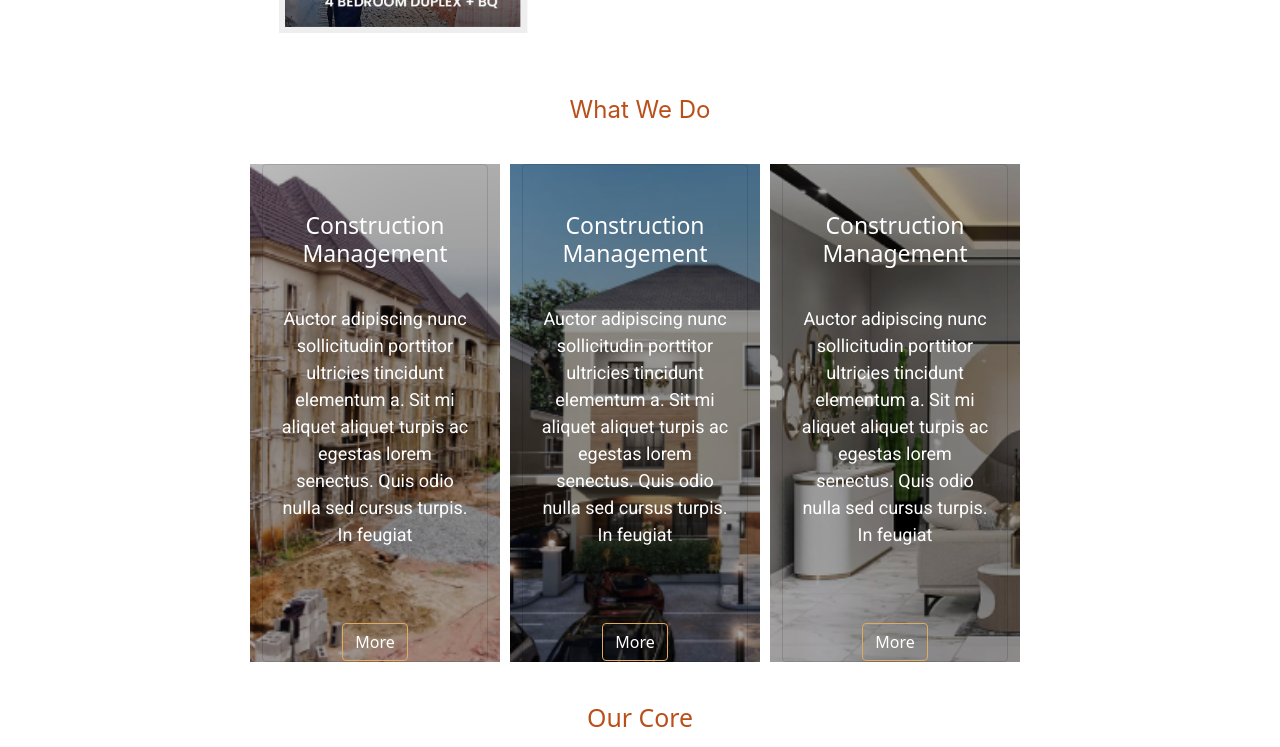
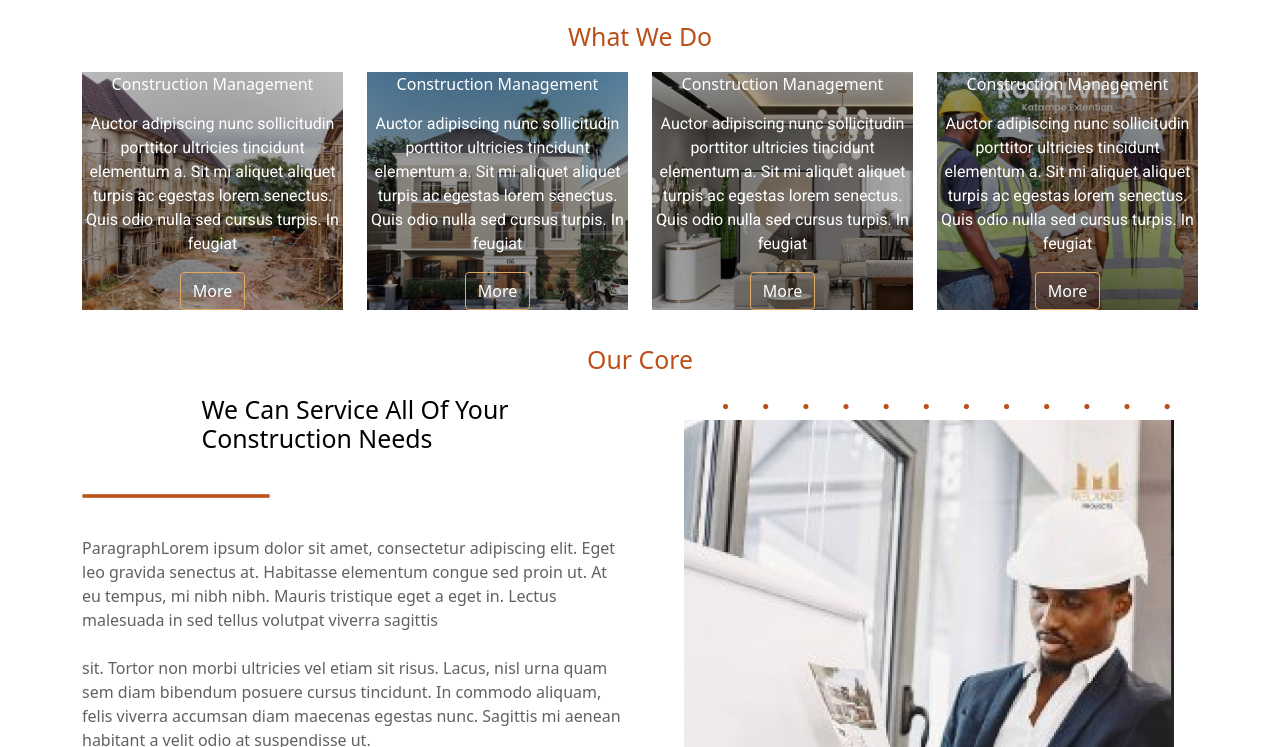
Before and after one commit to Regicyber/Melange-homepage, a plain HTML site: page index.html in a window 1280 px wide. Shown: the part 1194-1941 px from the top of the page. Drawn offline with Linux system fonts and the light colour scheme; files whose address does not match are found by name.

Commit message:
updates
looks goooooood

```diff
--- a/index.html
+++ b/index.html
@@ -40,14 +40,10 @@
             </div>
         </nav><!-- End: Navigation with Button -->
     </div><!-- Start: Carousel Container -->
-    <div class="container">
+    <div class="container" style="padding-top: 11px;">
         <div class="carousel slide" data-bs-ride="carousel" id="carousel-1" style="border-radius: 1px;">
             <div class="carousel-inner" style="border-radius: 14px;">
-                <div class="carousel-item active">
-                    <div><img src="assets/img/carouselImg%201wText.png" alt="Slide Image">
-                        <p style="position: absolute;">Welcome To Melange Projects</p>
-                    </div>
-                </div>
+                <div class="carousel-item active"><img class="w-100 d-block" src="assets/img/carouselImg%201wText.png" alt="Slide Image"></div>
                 <div class="carousel-item"><img class="w-100 d-block" src="assets/img/carouselImg%202.png" alt="Slide Image"></div>
                 <div class="carousel-item"><img class="w-100 d-block" src="assets/img/carouselImg3.png" alt="Slide Image"></div>
                 <div class="carousel-item"><img class="w-100 d-block" src="assets/img/carouselImg4.png" alt="Slide Image"></div>
@@ -83,48 +79,43 @@
         </div>
     </div><!-- End: About Us Container -->
     <!-- Start: What We Do Container -->
-    <div class="container-md" style="padding-top: 54px;padding-bottom: 110px;margin-bottom: 20px;">
-        <header>
-            <p class="text-center" style="font-size: 24px;color: #BA4F19;font-family: inter;padding-bottom: 20px;">What We Do</p>
-        </header>
-        <div class="row row-cols-4 row-cols-sm-1 row-cols-md-2 row-cols-lg-2 row-cols-xl-4 row-cols-xxl-4 justify-content-center" style="height: 300.406px;margin-right: 0px;margin-left: 0px;">
-            <div class="col-1 flex-shrink-1 order-first" style="background: url(&quot;assets/img/services%20bg3.png&quot;) no-repeat;background-size: cover;margin-bottom: 21px;margin-right: 10px;width: 250px;">
-                <div>
-                    <div class="card" style="background: rgba(255,255,255,0);">
-                        <div class="card-body" style="background: rgba(255,255,255,0);height: auto;padding-top: 47px;">
-                            <h4 class="card-title" style="color: rgb(255,255,255);text-align: center;font-size: 23px;padding-bottom: 10px;">Construction Management</h4>
-                            <p class="card-text" style="padding-bottom: 33px;padding-right: 0px;padding-top: 20px;color: rgb(255,255,255);text-align: center;font-family: Roboto, sans-serif;font-size: 18px;">Auctor adipiscing nunc sollicitudin porttitor ultricies tincidunt elementum a. Sit mi aliquet aliquet turpis ac egestas lorem senectus. Quis odio nulla sed cursus turpis. In feugiat </p>
-                        </div>
-                        <div class="d-sm-flex d-md-flex d-lg-flex justify-content-center justify-content-sm-center justify-content-md-center justify-content-lg-center justify-content-xl-center"><button class="btn btn-primary active d-xl-flex align-items-xl-center" type="button" style="margin-top: 26px;border-color: #E0AB5F;background: rgba(13,110,253,0);">More</button></div>
-                    </div>
+    <div class="container" style="padding-top: 25px;">
+        <div>
+            <h4 style="font-size: 24.868px;text-align: center;color: #BA4F19;padding-bottom: 12px;">What We Do</h4>
+        </div>
+        <div class="row">
+            <div class="col-md-3" style="padding-bottom: 10px;">
+                <div style="background: url(&quot;assets/img/services%20bg3.png&quot;);background-size: cover;">
+                    <p class="text-center text-white" style="font-size: 16px;">Construction Management</p>
+                    <p class="text-white" style="font-size: 16px;font-family: Roboto, sans-serif;text-align: center;">Auctor adipiscing nunc sollicitudin porttitor ultricies tincidunt elementum a. Sit mi aliquet aliquet turpis ac egestas lorem senectus. Quis odio nulla sed cursus turpis. In feugiat </p>
+                    <div class="text-center"><button class="btn btn-primary" type="button" style="background: rgba(13,110,253,0);border-color: #E0AB5F;">More</button></div>
                 </div>
             </div>
-            <div class="col order-2" style="background: url(&quot;assets/img/services%20bg4.png&quot;) no-repeat;background-size: cover;margin-bottom: 21px;margin-right: 10px;width: 250px;">
-                <div>
-                    <div class="card" style="background: rgba(255,255,255,0);">
-                        <div class="card-body" style="background: rgba(255,255,255,0);height: auto;padding-top: 47px;">
-                            <h4 class="card-title" style="color: rgb(255,255,255);text-align: center;font-size: 23px;padding-bottom: 10px;">Construction Management</h4>
-                            <p class="card-text" style="padding-bottom: 33px;padding-right: 0px;padding-top: 20px;color: rgb(255,255,255);text-align: center;font-family: Roboto, sans-serif;font-size: 18px;">Auctor adipiscing nunc sollicitudin porttitor ultricies tincidunt elementum a. Sit mi aliquet aliquet turpis ac egestas lorem senectus. Quis odio nulla sed cursus turpis. In feugiat </p>
-                        </div>
-                        <div class="d-sm-flex d-md-flex d-lg-flex justify-content-center justify-content-sm-center justify-content-md-center justify-content-lg-center justify-content-xl-center"><button class="btn btn-primary active d-xl-flex align-items-xl-center" type="button" style="margin-top: 26px;border-color: #E0AB5F;background: rgba(13,110,253,0);">More</button></div>
-                    </div>
+            <div class="col-md-3" style="padding-bottom: 10px;">
+                <div style="background: url(&quot;assets/img/services%20bg4.png&quot;);background-size: cover;">
+                    <p class="text-center text-white" style="font-size: 16px;">Construction Management</p>
+                    <p class="text-white" style="font-size: 16px;font-family: Roboto, sans-serif;text-align: center;">Auctor adipiscing nunc sollicitudin porttitor ultricies tincidunt elementum a. Sit mi aliquet aliquet turpis ac egestas lorem senectus. Quis odio nulla sed cursus turpis. In feugiat </p>
+                    <div class="text-center"><button class="btn btn-primary" type="button" style="background: rgba(13,110,253,0);border-color: #E0AB5F;">More</button></div>
                 </div>
             </div>
-            <div class="col order-3" style="background: url(&quot;assets/img/services%20bg1.png&quot;) no-repeat;background-size: cover;margin-bottom: 21px;margin-right: 10px;width: 250px;">
-                <div>
-                    <div class="card" style="background: rgba(255,255,255,0);">
-                        <div class="card-body" style="background: rgba(255,255,255,0);height: auto;padding-top: 47px;">
-                            <h4 class="card-title" style="color: rgb(255,255,255);text-align: center;font-size: 23px;padding-bottom: 10px;">Construction Management</h4>
-                            <p class="card-text" style="padding-bottom: 33px;padding-right: 0px;padding-top: 20px;color: rgb(255,255,255);text-align: center;font-family: Roboto, sans-serif;font-size: 18px;">Auctor adipiscing nunc sollicitudin porttitor ultricies tincidunt elementum a. Sit mi aliquet aliquet turpis ac egestas lorem senectus. Quis odio nulla sed cursus turpis. In feugiat </p>
-                        </div>
-                        <div class="d-sm-flex d-md-flex d-lg-flex justify-content-center justify-content-sm-center justify-content-md-center justify-content-lg-center justify-content-xl-center"><button class="btn btn-primary active d-xl-flex align-items-xl-center" type="button" style="margin-top: 26px;border-color: #E0AB5F;background: rgba(13,110,253,0);">More</button></div>
-                    </div>
+            <div class="col-md-3" style="padding-bottom: 10px;">
+                <div style="background: url(&quot;assets/img/services%20bg1.png&quot;);background-size: cover;">
+                    <p class="text-center text-white" style="font-size: 16px;">Construction Management</p>
+                    <p class="text-white" style="font-size: 16px;font-family: Roboto, sans-serif;text-align: center;">Auctor adipiscing nunc sollicitudin porttitor ultricies tincidunt elementum a. Sit mi aliquet aliquet turpis ac egestas lorem senectus. Quis odio nulla sed cursus turpis. In feugiat </p>
+                    <div class="text-center"><button class="btn btn-primary" type="button" style="background: rgba(13,110,253,0);border-color: #E0AB5F;">More</button></div>
+                </div>
+            </div>
+            <div class="col-md-3" style="padding-bottom: 10px;">
+                <div style="background: url(&quot;assets/img/services%20bg2.png&quot;);background-size: cover;">
+                    <p class="text-center text-white" style="font-size: 16px;">Construction Management</p>
+                    <p class="text-white" style="font-size: 16px;font-family: Roboto, sans-serif;text-align: center;">Auctor adipiscing nunc sollicitudin porttitor ultricies tincidunt elementum a. Sit mi aliquet aliquet turpis ac egestas lorem senectus. Quis odio nulla sed cursus turpis. In feugiat </p>
+                    <div class="text-center"><button class="btn btn-primary" type="button" style="background: rgba(13,110,253,0);border-color: #E0AB5F;">More</button></div>
                 </div>
             </div>
         </div>
     </div><!-- End: What We Do Container -->
     <!-- Start: Our Core Container -->
-    <div class="container" style="padding-top: 108px;">
+    <div class="container" style="padding-bottom: 18px;padding-top: 25px;">
         <h4 style="font-size: 24.868px;text-align: center;color: #BA4F19;padding-bottom: 12px;">Our Core</h4>
         <div class="row row-cols-sm-1 row-cols-md-1 row-cols-lg-2 row-cols-xl-2 row-cols-xxl-2 justify-content-center">
             <div class="col">
@@ -136,7 +127,7 @@
         </div>
     </div><!-- End: Our Core Container -->
     <!-- Start: Our Projects Container -->
-    <div class="container" style="background: #F5F5F5;padding-top: 0px;">
+    <div class="container" style="background: #F5F5F5;padding-top: 13px;">
         <h4 style="font-size: 24.868px;text-align: center;color: #BA4F19;padding-top: 14px;">Our Projects</h4>
         <div class="row row-cols-sm-1 row-cols-md-2 row-cols-lg-3 row-cols-xl-3 row-cols-xxl-3 d-sm-flex d-md-flex justify-content-center align-items-center justify-content-sm-center" style="padding-top: 40px;padding-bottom: 45px;">
             <div class="col d-sm-flex justify-content-sm-center">
@@ -239,11 +230,13 @@
                         <p style="color: rgb(0,0,0);">Terms Of Service</p>
                     </div>
                     <div class="col" style="height: 297px;">
-                        <p style="color: rgb(0,0,0);text-align: left;">Follow Us</p><!-- Start: Social Icons -->
-                        <div class="social-icons" style="padding-top: 15px;padding-bottom: 26px;width: 323px;"><a href="#"><i class="icon ion-social-facebook" style="transform: scale(0.79);"></i></a><a href="#"><i class="icon ion-social-twitter" style="font-size: 23px;transform: scale(0.79);"></i></a><a href="#"><i class="icon ion-social-instagram-outline" style="transform: scale(0.79);"></i></a><a href="#"><i class="icon ion-social-youtube" style="transform: scale(0.79);"></i></a></div><!-- End: Social Icons -->
+                        <!-- Start: Social Icons -->
+                        <div class="social-icons" style="padding-top: 15px;padding-bottom: 26px;width: 323px;background: rgba(255,255,255,0);">
+                            <p class="text-center" style="color: rgb(0,0,0);text-align: left;">Follow Us</p><a href="#"><i class="icon ion-social-facebook border-dark" style="transform: scale(0.79);color: #000000;"></i></a><a href="#"><i class="icon ion-social-twitter border-dark" style="font-size: 23px;transform: scale(0.79);color: rgb(0,0,0);"></i></a><a href="#"><i class="icon ion-social-instagram-outline border-dark" style="transform: scale(0.79);color: rgb(0,0,0);"></i></a><a href="#"><i class="icon ion-social-youtube border-dark" style="transform: scale(0.79);color: rgb(0,0,0);"></i></a>
+                        </div><!-- End: Social Icons -->
                     </div>
                 </div>
-                <p style="text-align: center;color: rgb(0,0,0);">COPYRIGHT © 2021. melange&amp; PROPERTY DEVELOPMENT. ALL RIGHTS RESERVED</p>
+                <p style="text-align: center;color: rgb(0,0,0);">COPYRIGHT © 2021. Melange &amp; PROPERTY DEVELOPMENT. ALL RIGHTS RESERVED</p>
             </div>
         </footer>
     </div><!-- End: Footer Container -->
```
Also changed, not shown: assets/img/1.jpg (deleted), assets/img/2.jpg (deleted), assets/img/3.jpg (deleted), assets/img/4.jpg (deleted), assets/img/Vector 3.png (deleted), assets/img/img 3.png (deleted).
